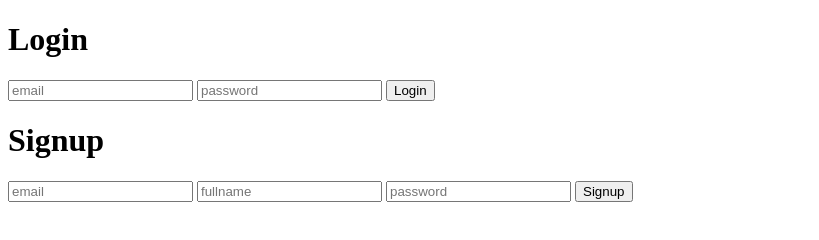
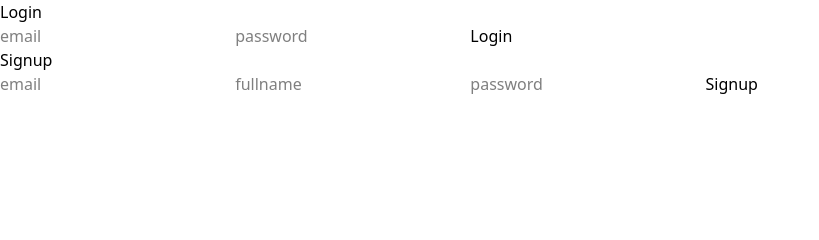
Before and after one commit to Dhruvv7115/Todo-App, a website: page public/index.html in a window 1280 px wide. Shown: the whole page, without its empty margins (0-819 px from the left). Drawn offline with nearby package versions, Linux system fonts and the light colour scheme.

Commit message:
Add tailwindCSS to the project

```diff
--- a/package.json
+++ b/package.json
@@ -2,7 +2,7 @@
   "name": "todolist",
   "version": "1.0.0",
   "description": "a basic todo app to practice my backend knowledge",
-  "main": "src/index.js",
+  "main": "public/index.js",
   "type": "module",
   "scripts": {
     "start": "node src/index.js",
@@ -26,6 +26,7 @@
   },
   "homepage": "https://github.com/Dhruvv7115/Todo-App#readme",
   "dependencies": {
+    "@tailwindcss/cli": "^4.1.7",
     "bcrypt": "^6.0.0",
     "cookie-parser": "^1.4.7",
     "cors": "^2.8.5",
@@ -33,6 +34,7 @@
     "express": "^5.1.0",
     "jsonwebtoken": "^9.0.2",
     "mongoose": "^8.15.0",
-    "nodemon": "^3.1.10"
+    "nodemon": "^3.1.10",
+    "tailwindcss": "^4.1.7"
   }
 }
--- a/public/index.html
+++ b/public/index.html
@@ -4,6 +4,7 @@
   <meta charset="UTF-8">
   <meta name="viewport" content="width=device-width, initial-scale=1.0">
   <title>login/signup</title>
+  <link rel="stylesheet" href="./output.css">
   <script src="https://cdn.jsdelivr.net/npm/axios/dist/axios.min.js"></script>
 </head>
 <body>
--- /dev/null
+++ b/public/input.css
@@ -0,0 +1 @@
+@import "tailwindcss";
```
Also changed, not shown: public/output.css (added), 1 other file.
